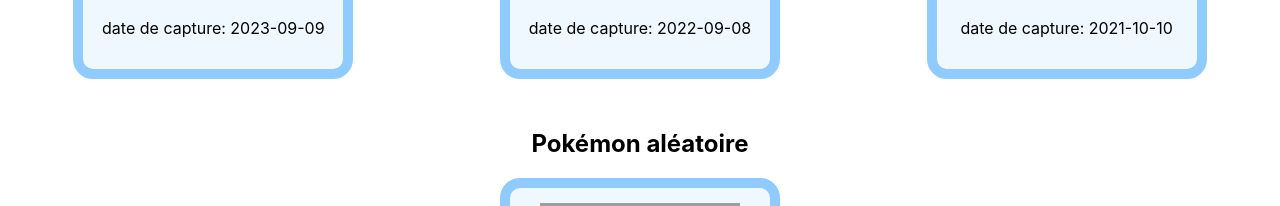
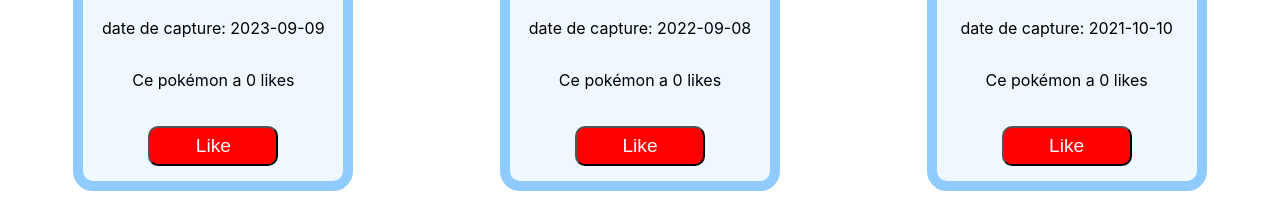
Before and after one commit to jlisita/exo-react-pokedex, a React (Create React App) app: page / in a window 1280 px wide. Shown: the part 594-800 px from the top of the page. Built offline with nearby package versions, Linux system fonts and the light colour scheme; grey boxes are pictures that could not be loaded.

Commit message:
add like button on each pokemon

```diff
--- a/src/Pokemon.jsx
+++ b/src/Pokemon.jsx
@@ -1,5 +1,13 @@
+import { useState } from 'react';
 import './App.css';
+
 const Pokemon = ({pokemon, displayImg}) => {
+
+    const [nbrLikes, addLike] = useState(0);
+
+    const updateLikes = () => {
+        addLike(nbrLikes+1);
+    };
 
     const className = (displayImg == true)  ? "pokemonCard" : ""
 
@@ -9,6 +17,8 @@
             <h3>{pokemon.name}</h3>
             <p>type: {pokemon.type}</p>
             <p>date de capture: {pokemon.capturedAt}</p>
+            <p>Ce pokémon a {nbrLikes} likes</p>
+            <button onClick = {updateLikes}>Like</button>
         </article>
     );
 };
```
